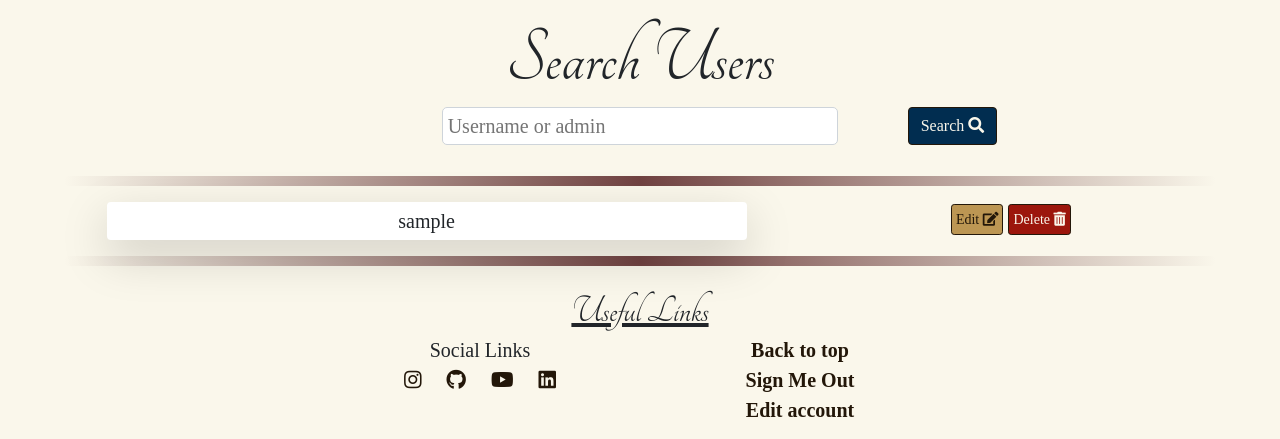
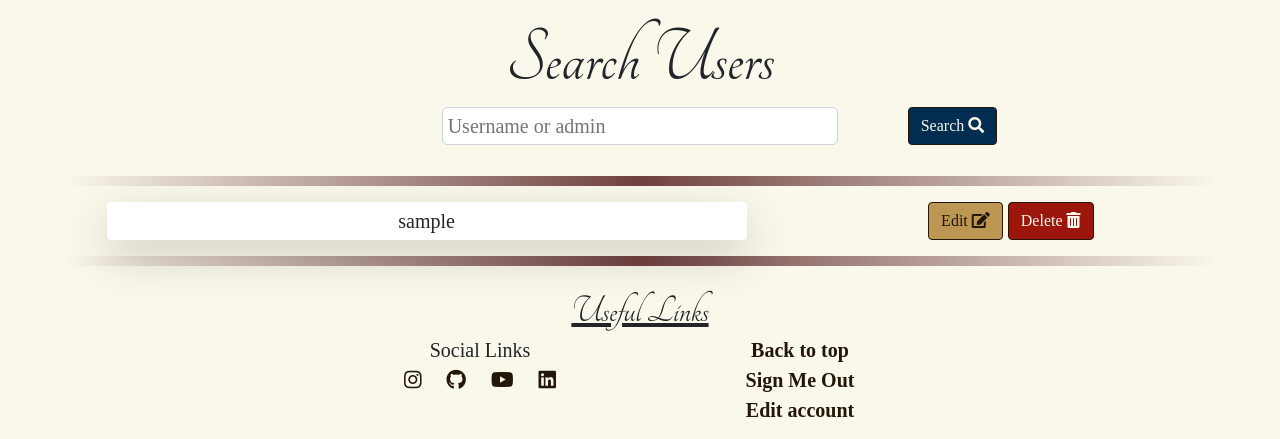
Before and after one commit to natalie-kate/pocket-bookcase, a Flask app: page /manage_users in a window 1280 px wide. Shown: the part 330-769 px from the top of the page. Run offline with Flask 2, Linux system fonts and the light colour scheme; the visitor is signed in with stand-in values (Sample User, id 1); a database or web service that is not in the repository returns one stand-in record (values such as "Sample title"); some libraries are stand-ins or nearby versions; some web fonts are replaced.

Commit message:
Changed classes to match manage genre layout

```diff
--- a/templates/manage-users.html
+++ b/templates/manage-users.html
@@ -39,9 +39,9 @@
       <p>{{ result.username }}<p>
     </div>
     <!-- Edit and delete buttons -->
-    <div class="col-5 col-md-5 offset-md-0">
-      <a href="{{ url_for('edit_user', user_id=result._id) }}" aria-label="Opens edit user page" class="btn btn-sm p-1 edit-btn hover">Edit <i class="fas fa-edit" aria-hidden="true"></i></a>
-      <a data-toggle="collapse" href="#{{ result.username }}-delete" aria-label="Opens delete user confirmation section" class="btn btn-sm p-1 delete-btn hover">Delete <i class="fas fa-trash-alt" aria-hidden="true"></i></a>
+    <div class="col-6 col-md-5 offset-md-0">
+      <a href="{{ url_for('edit_user', user_id=result._id) }}" aria-label="Opens edit user page" class="btn btn-md edit-btn hover">Edit <i class="fas fa-edit" aria-hidden="true"></i></a>
+      <a data-toggle="collapse" href="#{{ result.username }}-delete" aria-label="Opens delete user confirmation section" class="btn btn-md delete-btn hover">Delete <i class="fas fa-trash-alt" aria-hidden="true"></i></a>
     </div>
   </div>
   <!-- Delete user confirmation with delete and cancel buttons -->
@@ -60,13 +60,13 @@
 <!-- On normal page load i.e not a search display existing users -->
 {% for user in users %}
 <div class="row users text-center">
-  <div class="col-6 offset-1 col-md-6 offset-md-1 shadow-lg p-1 bg-white rounded">
+  <div class="col-5 offset-1 col-md-6 offset-md-1 shadow-lg p-1 bg-white rounded">
     <p>{{ user.username }}<p>
   </div>
   <!-- Edit and delete buttons -->
-  <div class="col-4 col-md-5 offset-md-0">
-    <a href="{{ url_for('edit_user', user_id=user._id) }}" aria-label="Opens edit user page" class="btn btn-sm p-1 edit-btn hover">Edit <i class="fas fa-edit" aria-hidden="true"></i></a>
-    <a data-toggle="collapse" href="#{{ user.username }}-delete" aria-label="Opens delete user confirmation section" class="btn btn-sm p-1 delete-btn hover">Delete <i class="fas fa-trash-alt" aria-hidden="true"></i></a>
+  <div class="col-6 col-md-5 offset-md-0">
+    <a href="{{ url_for('edit_user', user_id=user._id) }}" aria-label="Opens edit user page" class="btn btn-md edit-btn hover">Edit <i class="fas fa-edit" aria-hidden="true"></i></a>
+    <a data-toggle="collapse" href="#{{ user.username }}-delete" aria-label="Opens delete user confirmation section" class="btn btn-md delete-btn hover">Delete <i class="fas fa-trash-alt" aria-hidden="true"></i></a>
   </div>
 </div>
 <!-- Delete user confirmation with delete and cancel buttons -->
```
